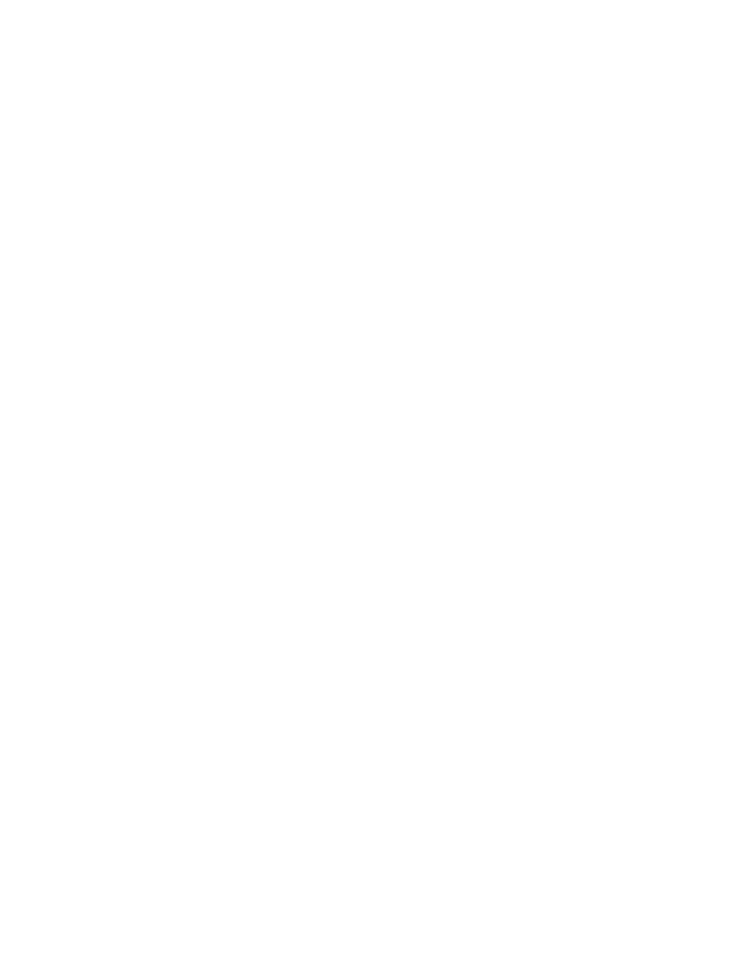
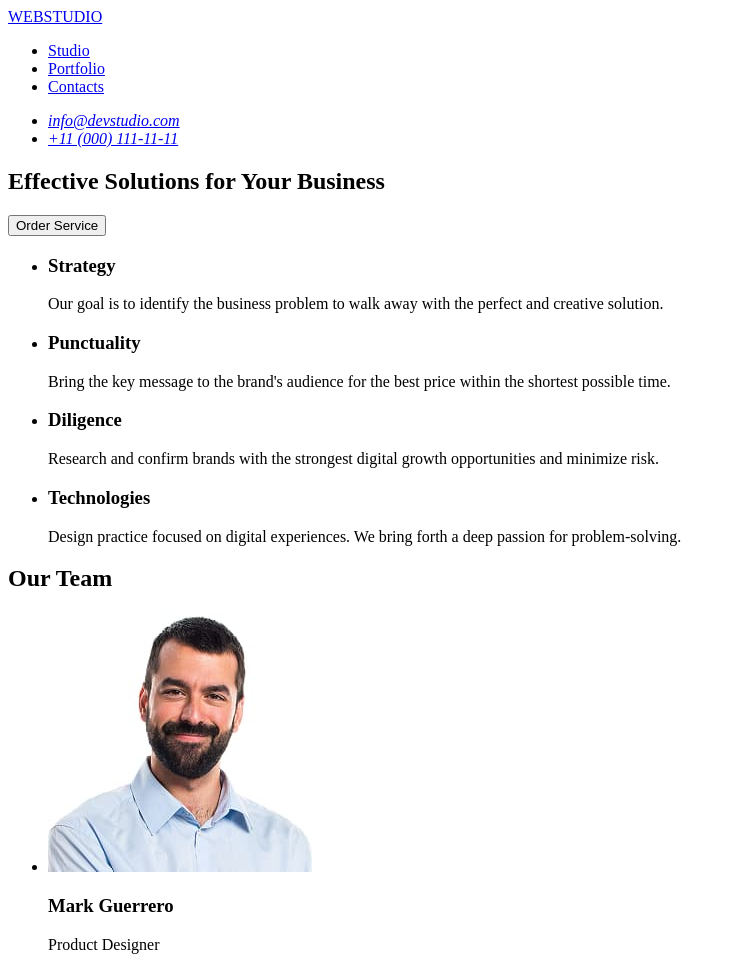
Before and after one commit to stasqo1t/goit-markup-hw-01, a plain HTML site: page index.html in a window 1280 px wide. Shown: the top 958 px of the page, without its empty margins (0-736 px from the left). Before the commit the page ends 800 px from the top, so only its background shows below. Drawn offline with Linux system fonts and the light colour scheme.

Commit message:
Final version HW #1

```diff
--- a/index.html
+++ b/index.html
@@ -9,16 +9,110 @@
 
 <body>
     <header>
-
+       <nav>
+        <a href="#">WEBSTUDIO</a>
+        <ul>
+            <li>
+                <a href="#">Studio</a>
+            </li>
+            <li>
+                <a href="#">Portfolio</a>
+            </li>
+            <li>
+                <a href="#">Contacts</a>
+            </li>
+        </ul>
+       </nav>
+       <address>
+        <ul>
+        <li><a href="mailto:info@devstudio.com">info@devstudio.com</a></li>
+        <li><a href="tel:+110001111111">+11 (000) 111-11-11</a></li>
+        </ul>
+       </address>
     </header>
 
     <main>
+        <!-- Hero Section -->
+         <section>
+            <h1>Effective Solutions
+            for Your Business
+            </h1>
+            <button type="button">Order Service
+            </button>
+         </section>
+        <!-- Features Section -->
+         <section>
+            <h2 hidden>Our Features</h2>
+            <ul>
+                <li>
+                    <h3>Strategy</h3>
+                    <p>
+                        Our goal is to identify the business problem to walk away with the
+                        perfect and creative solution.
+                    </p>
+                </li>
+                <li>
+                    <h3>Punctuality</h3>
+                    <p>
+                        Bring the key message to the
+                        brand's audience for the best price
+                        within the shortest possible time.
+                    </p>
+                </li>
+                <li>
+                    <h3>Diligence</h3>
+                    <p>
+                        Research and confirm brands with
+                        the strongest digital growth
+                        opportunities and minimize risk.
+                    </p>
+                </li>
+                <li>
+                    <h3>Technologies</h3>
+                    <p>
+                        Design practice focused on digital
+                        experiences. We bring forth a deep
+                        passion for problem-solving.
+                    </p>
+                </li>
+            </ul>
+         </section>
 
+        <!-- Team Section -->
+         <section>
+            <h2>Our Team</h2>
+            <ul>
+                <li>
+                    <img src="images/mark-guerrero.jpg" alt="Mark Guerrero" width="264" height="260" />
+                    <h3>Mark Guerrero</h3>
+                    <p>Product Designer</p>
+                </li>
+                <li>
+                    <img src="images/tom-ford.jpg" alt="Tom Ford" width="264" height="260" />
+                    <h3>Tom Ford</h3>
+                    <p>Frontend Developer</p>
+                </li>
+                <li>
+                    <img src="images/camila-garcia.jpg" alt="Camila Garcia" width="264" height="260" />
+                    <h3>Camila Garcia</h3>
+                    <p>Marketing</p>
+                </li>
+                <li>
+                    <img src="images/daniel-wilson.jpg" alt="Daniel Wilson" width="264" height="260" />
+                    <h3>Daniel Wilson</h3>
+                    <p>UI Designer</p>
+                </li>
+            </ul>
+         </section>
     </main>
 
     <footer>
+        <a href="#">WebStudio</a>
+        <p>Increase the flow of customers and
+           sales for your business with digital
+           marketing & growth solutions.
+        </p>
 
     </footer>
 </body>
-
 </html>
```
Also changed, not shown: images/camila-garcia.jpg (added), images/daniel-wilson.jpg (added), images/mark-guerrero.jpg (added), images/tom-ford.jpg (added).
